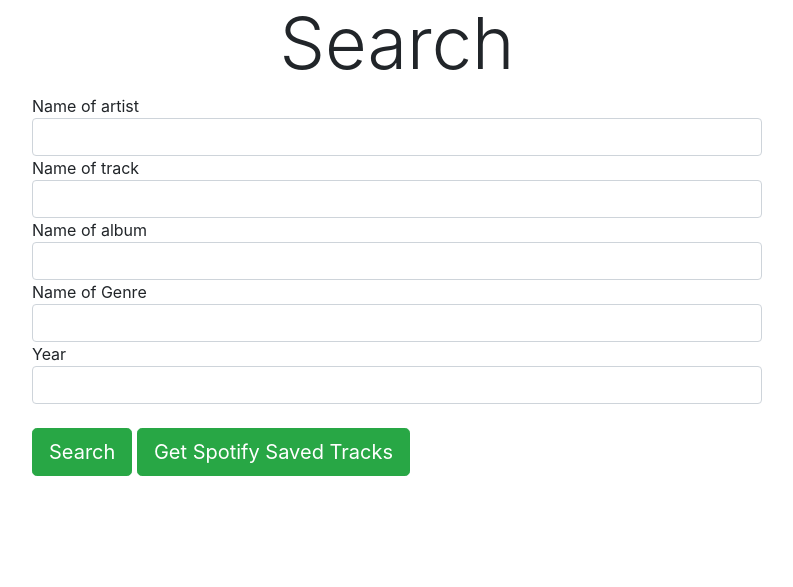
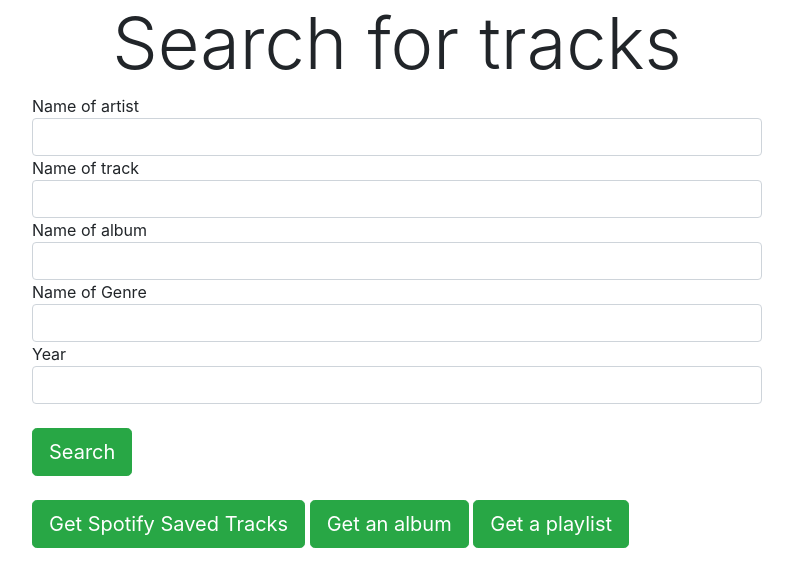
Before and after one commit to Keparoo/Tuttitracks, a Flask app: template templates/search.html in a window 1280 px wide. Shown: the part 56-643 px from the top of the page, without its empty margins (243-1036 px from the left). Run offline with Flask 2, Linux system fonts and the light colour scheme; the template is opened without the code that fills it: values that come from a table or form of the project are taken from there, others are empty; some libraries are stand-ins or nearby versions.

Commit message:
Fix template spacing

```diff
--- a/templates/search.html
+++ b/templates/search.html
@@ -5,7 +5,7 @@
 {% block content %}
 
 <div class="container">
-    <h1 class="display-3 text-center">Search</h1>
+    <h1 class="display-3 text-center">Search for tracks</h1>
     <div class="row justify-content-center">
         <div class="col-md-8">
             <form method="POST">
@@ -13,16 +13,18 @@
                 {% for field in form if field.widget.input_type != 'hidden' %}
                 <div class="form-group>
                     {{ field.label }}
-                    {{ field(class_=" form-control") }} {% for err in field.errors %} <small
-                    class="form-text text-danger">
+                    {{ field(class_=" form-control") }} {% for err in field.errors %}
+                    <small class="form-text text-danger">
                     {{ err }}
                     </small>
                     {% endfor %}
                 </div>
                 {% endfor %}
                 <br>
-                <button class="btn btn-success btn-lg">Search</button>
+                <button class="btn btn-success btn-lg">Search</button><br><br>
                 <a href="/tracks" class="btn btn-success btn-lg">Get Spotify Saved Tracks</a>
+                <a href="/tracks" class="btn btn-success btn-lg">Get an album</a>
+                <a href="/tracks" class="btn btn-success btn-lg">Get a playlist</a>
             </form>
         </div>
     </div>
```
